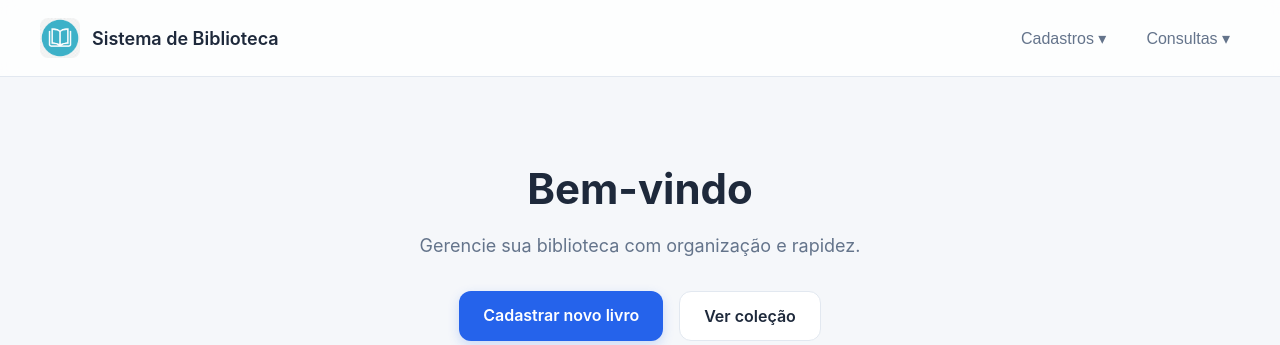
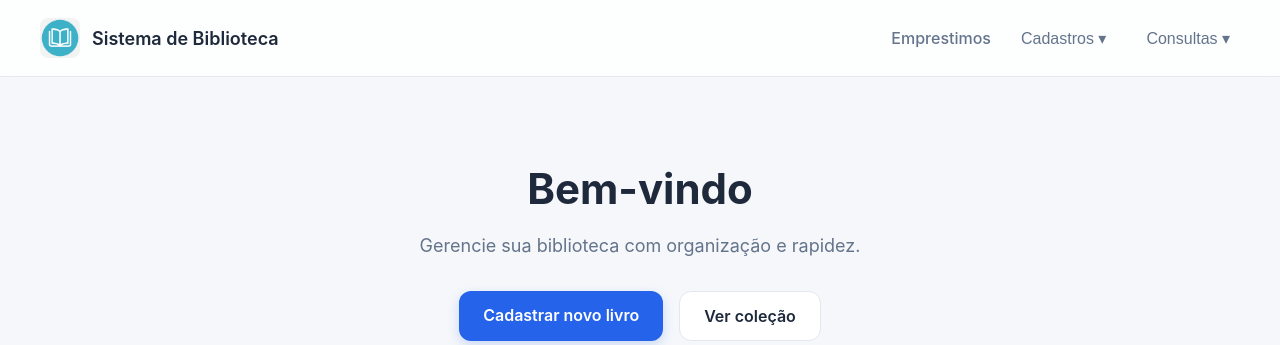
Before and after one commit to kaiquealencar/biblioteca, a Flask app: page / in a window 1280 px wide. Shown: the top 345 px of the page. Run offline with Flask 3, Linux system fonts and the light colour scheme.

Commit message:
criado o menu no index de emprestimos

```diff
--- a/app/templates/index.html
+++ b/app/templates/index.html
@@ -15,6 +15,9 @@
     </div>
 
     <nav>
+      <div>
+        <a href="{{ url_for('emprestimos.cadastrar_emprestimos') }}">Emprestimos</a>
+      </div>
       <div class="dropdown" id="myDropdown">
         <button class="dropbtn" onclick="toggleDropdown()">Cadastros &#9662;</button>
       <div class="dropdown-content">
```
